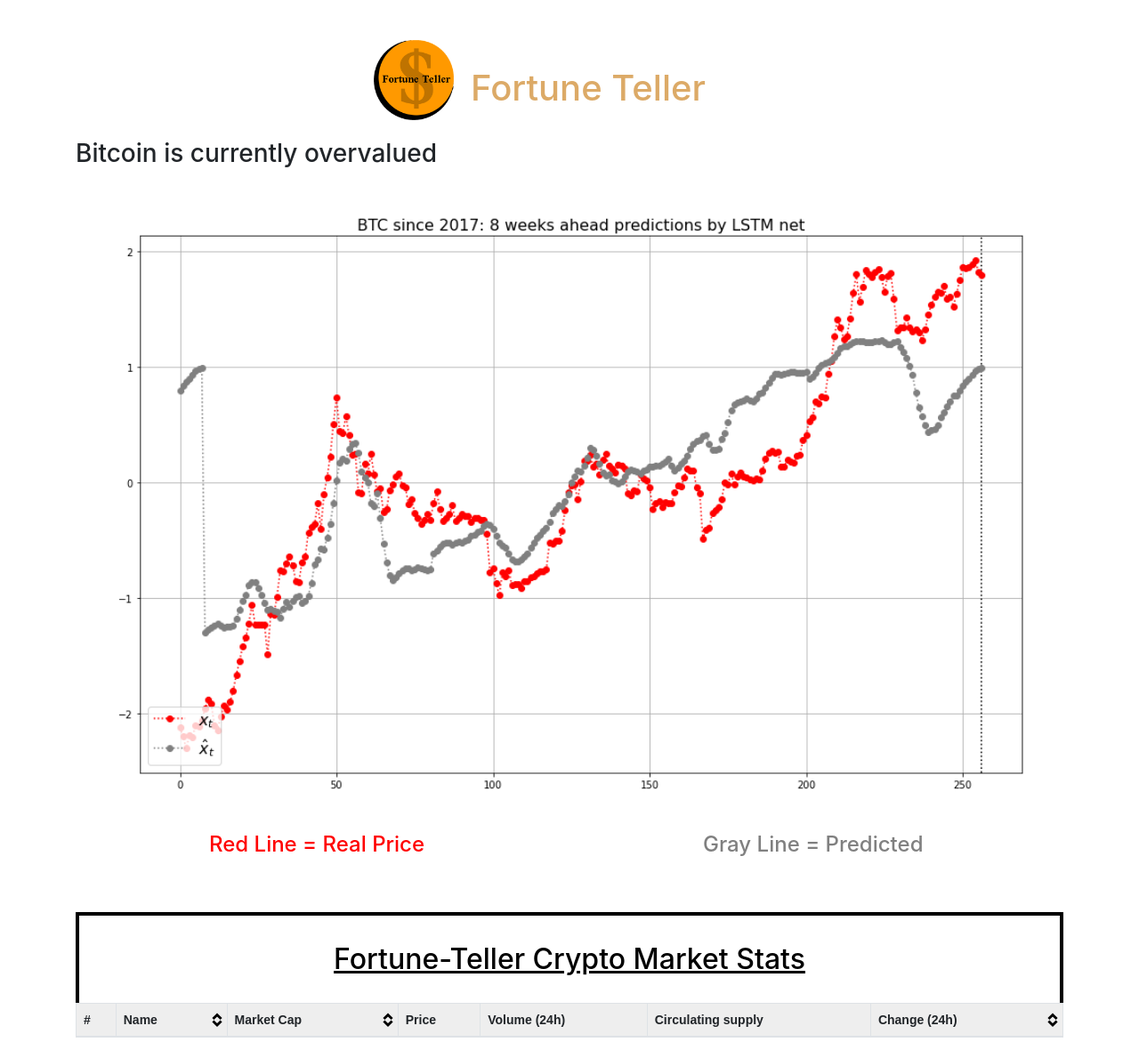
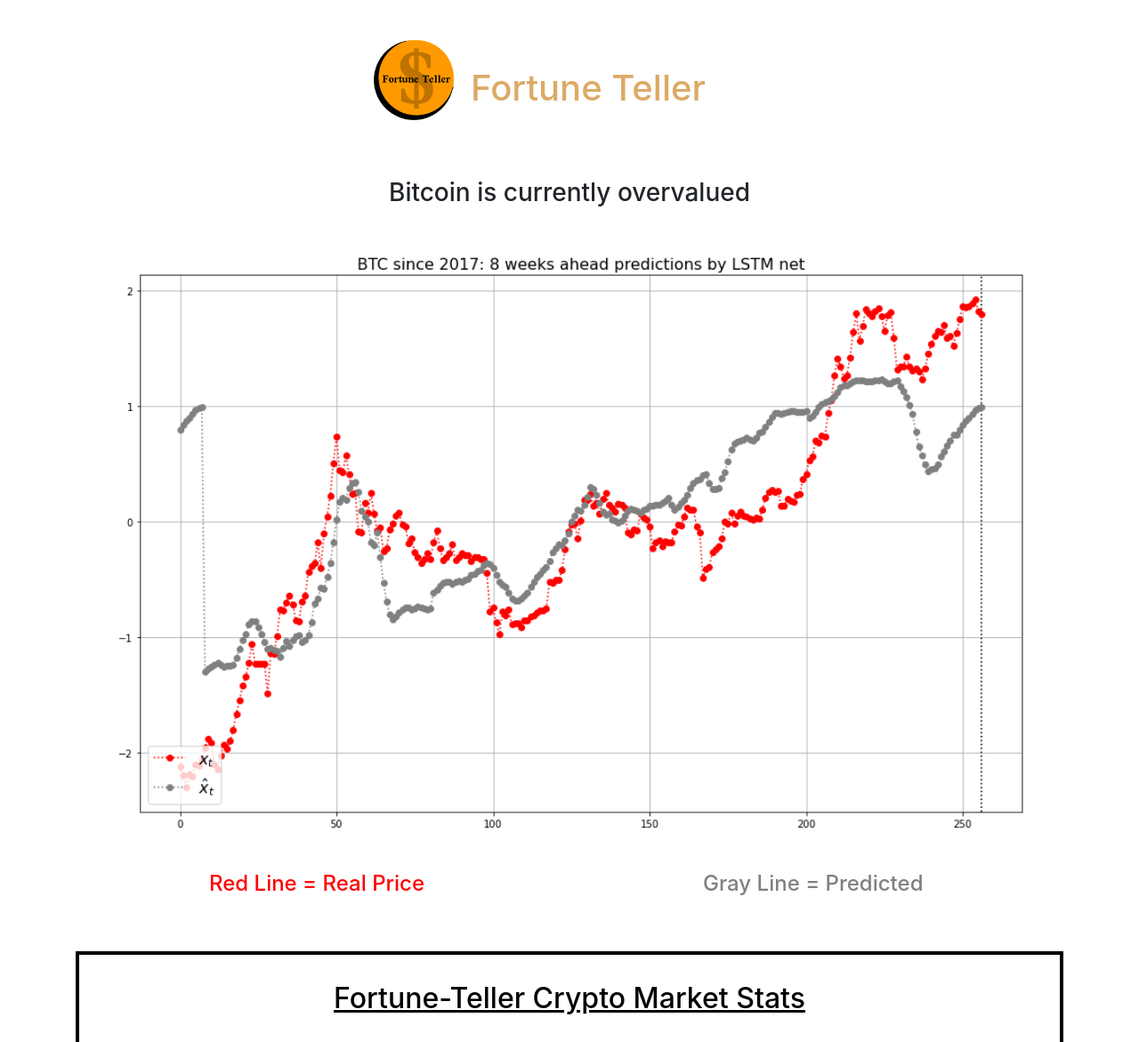
Before and after one commit to gabemansur/vuca-nators, a Django app: template fortuneteller/app/templates/app/index.html in a window 1280 px wide. Shown: the part 96-1267 px from the top of the page at 89% size. Run offline with Django 3.2, Linux system fonts and the light colour scheme; the template is opened without the code that fills it, so the values that code supplies are empty; parts of the project's set-up code (start-up, migrations or seed data) failed here and were passed over; some libraries are stand-ins or nearby versions.

Commit message:
Update homepage.css

```diff
--- a/fortuneteller/app/static/app/homepage.css
+++ b/fortuneteller/app/static/app/homepage.css
@@ -12,7 +12,7 @@
     height: 500px;
 }
 
-h2{
+h3{
     text-align: center;
      margin-top: 50px;
     padding-top:200px;
```
